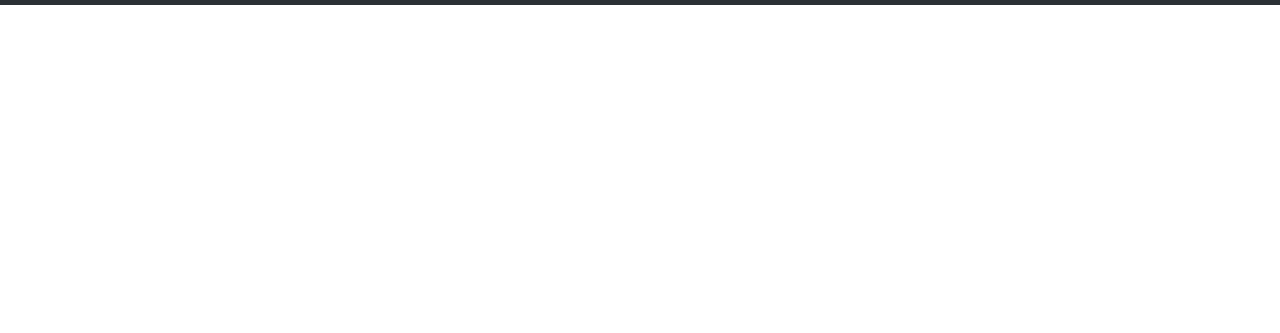
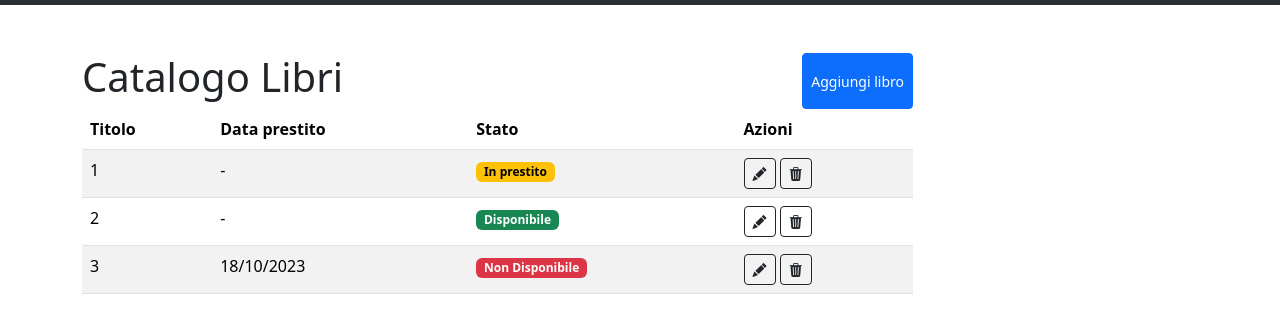
Before and after one commit to assettasimone/html-css-bootstrap-dashboard, a plain HTML site: page index.html in a window 1280 px wide. Shown: the part 81-414 px from the top of the page. Drawn offline with nearby package versions, Linux system fonts and the light colour scheme.

Commit message:
Add table structure and elements

```diff
--- a/index.html
+++ b/index.html
@@ -10,18 +10,21 @@
     <!-- Bootstrap CSS v5.2.1 -->
     <link href="https://cdn.jsdelivr.net/npm/bootstrap@5.3.2/dist/css/bootstrap.min.css" rel="stylesheet"
         integrity="sha384-T3c6CoIi6uLrA9TneNEoa7RxnatzjcDSCmG1MXxSR1GAsXEV/Dwwykc2MPK8M2HN" crossorigin="anonymous" />
+    <link rel="stylesheet" href="https://cdn.jsdelivr.net/npm/bootstrap-icons@1.13.1/font/bootstrap-icons.min.css">
 </head>
 
 <body>
-    <header>
+    <header class="mb-5">
         <nav class="navbar navbar-expand-lg bg-body-tertiary" data-bs-theme="dark">
             <div class="container-fluid">
                 <a class="navbar-brand" href="#"><img src="./img/duck.png" width="60" height="60" alt="duck logo"></a>
+                <!-- /nav logo -->
                 <button class="navbar-toggler" type="button" data-bs-toggle="collapse"
                     data-bs-target="#navbarSupportedContent" aria-controls="navbarSupportedContent"
                     aria-expanded="false" aria-label="Toggle navigation">
                     <span class="navbar-toggler-icon"></span>
                 </button>
+                <!--/Burger Menu icon -->
                 <div class="collapse navbar-collapse" id="navbarSupportedContent">
                     <ul class="navbar-nav me-auto mb-2 mb-lg-0">
                         <li class="nav-item">
@@ -37,16 +40,79 @@
                             <a class="nav-link" href="#">Help</a>
                         </li>
                     </ul>
+                    <!-- /nav link -->
                     <form class="d-flex" role="search">
                         <input class="form-control me-2 " data-bs-theme="light" type="search" placeholder="Search"
                             aria-label="Search" />
                         <button class="btn btn-outline-light " type="submit">Search</button>
                     </form>
+                    <!-- /Search Foprm -->
                 </div>
             </div>
         </nav>
     </header>
-    <main></main>
+    <main>
+
+        <div class="container">
+            <div class="row">
+                <div class="col-12 col-lg-9">
+                    <div class="table-header d-flex justify-content-between">
+                        <h1>Catalogo Libri</h1>
+                        <button type="button" class="btn btn-primary btn-sm">Aggiungi libro</button>
+                    </div>
+                    <table class="table table-striped  table-hover">
+                        <thead>
+                            <tr>
+                                <th scope="col">Titolo</th>
+                                <th scope="col">Data prestito</th>
+                                <th scope="col">Stato</th>
+                                <th scope="col">Azioni</th>
+                            </tr>
+                        </thead>
+                        <tbody>
+                            <tr>
+                                <td>1</td>
+                                <td>-</td>
+                                <td><span class="badge text-bg-warning">In prestito</span></td>
+                                <td>
+                                    <button type="button" class="btn btn-outline-dark btn-sm"><i
+                                            class="bi bi-pencil-fill"></i></button>
+                                    <button type="button" class="btn btn-outline-dark btn-sm"><i
+                                            class="bi bi-trash3-fill"></i></button>
+                                </td>
+                            </tr>
+                            <tr>
+                                <td>2</td>
+                                <td>-</td>
+                                <td><span class="badge text-bg-success">Disponibile</span></td>
+                                <td>
+                                    <button type="button" class="btn btn-outline-dark btn-sm"><i
+                                            class="bi bi-pencil-fill"></i></button>
+                                    <button type="button" class="btn btn-outline-dark btn-sm"><i
+                                            class="bi bi-trash3-fill"></i></button>
+                                </td>
+                            </tr>
+                            <tr>
+                                <td>3</td>
+                                <td>18/10/2023</td>
+                                <td><span class="badge text-bg-danger">Non Disponibile</span></td>
+                                <td>
+                                    <button type="button" class="btn btn-outline-dark btn-sm"><i
+                                            class="bi bi-pencil-fill"></i></button>
+                                    <button type="button" class="btn btn-outline-dark btn-sm"><i
+                                            class="bi bi-trash3-fill"></i></button>
+                                </td>
+                            </tr>
+                        </tbody>
+                    </table>
+                </div>
+                <div class="col-12 col-lg-3">
+
+                </div>
+            </div>
+        </div>
+
+    </main>
     <footer>
         <!-- place footer here -->
     </footer>
```
